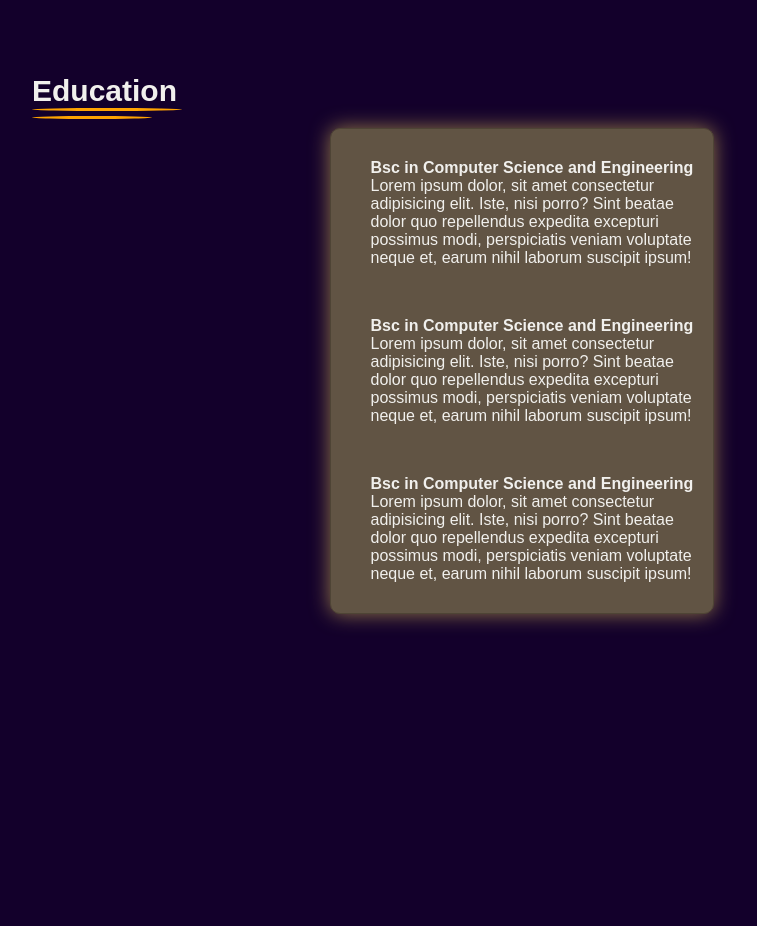
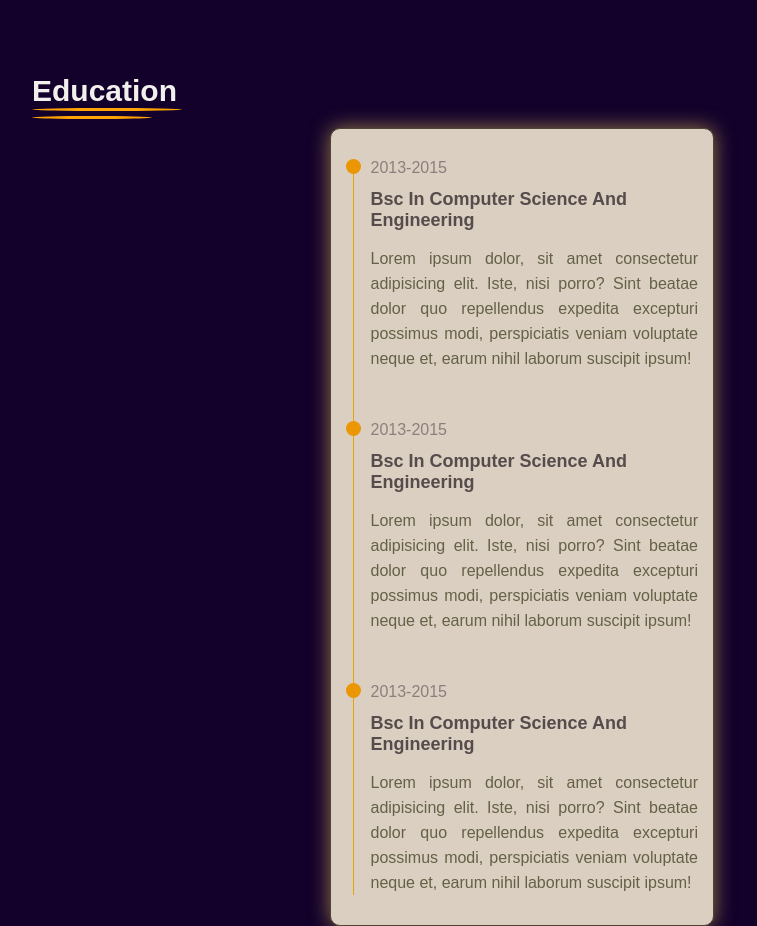
Before and after one commit to KoheliAkter/Portfolio, a plain HTML site: page About.html in a window 1280 px wide. Shown: the part 1460-2386 px from the top of the page, without its empty margins (93-850 px from the left). Before the commit the page ends 2174 px from the top, so only its background shows below. Drawn offline with Linux system fonts and the light colour scheme.

Commit message:
about section done

```diff
--- a/About.html
+++ b/About.html
@@ -137,11 +137,11 @@
                                 <div class="circle-dot"></div>
 
                                 <h3 class="timeline-date">
-                                    <i class="fa fa-calender"></i>
+                                    <i class="fa fa-calendar"></i>2013-2015
 
                                 </h3>
                                 <h4 class="timeline-title">Bsc in Computer Science and Engineering</h4>
-                                <p>
+                                <p class="timeline-text">
                                     Lorem ipsum dolor, sit amet consectetur adipisicing elit. Iste, nisi porro? Sint beatae dolor quo repellendus expedita excepturi possimus modi, perspiciatis veniam voluptate neque et, earum nihil laborum suscipit ipsum!
                                 </p>
                             </div>
@@ -150,11 +150,11 @@
                                 <div class="circle-dot"></div>
 
                                 <h3 class="timeline-date">
-                                    <i class="fa fa-calender"></i>
+                                    <i class="fa fa-calendar"></i>2013-2015
 
                                 </h3>
                                 <h4 class="timeline-title">Bsc in Computer Science and Engineering</h4>
-                                <p>
+                                <p class="timeline-text">
                                     Lorem ipsum dolor, sit amet consectetur adipisicing elit. Iste, nisi porro? Sint beatae dolor quo repellendus expedita excepturi possimus modi, perspiciatis veniam voluptate neque et, earum nihil laborum suscipit ipsum!
                                 </p>
                             </div>
@@ -163,11 +163,11 @@
                                 <div class="circle-dot"></div>
 
                                 <h3 class="timeline-date">
-                                    <i class="fa fa-calender"></i>
+                                    <i class="fa fa-calendar"></i>2013-2015
 
                                 </h3>
                                 <h4 class="timeline-title">Bsc in Computer Science and Engineering</h4>
-                                <p>
+                                <p class="timeline-text">
                                     Lorem ipsum dolor, sit amet consectetur adipisicing elit. Iste, nisi porro? Sint beatae dolor quo repellendus expedita excepturi possimus modi, perspiciatis veniam voluptate neque et, earum nihil laborum suscipit ipsum!
                                 </p>
                             </div>
--- a/style.css
+++ b/style.css
@@ -361,7 +361,7 @@ body{
     margin-left: 50%;
     margin-bottom: 30px;
 
-    background-color: rgb(97, 84, 68);
+    background-color: #dacfc0;
     padding: 30px 15px;
     border: 1px solid #4e4435;
     border-radius: 10px;
@@ -379,3 +379,45 @@ body{
 .timeline .timeline-items:last-child{
     padding-bottom: 0;
 }
+
+.timeline .timeline-items::before{
+    content: '';
+    width: 1px;
+    position: absolute;
+    height: 100%;
+    left: 7px;
+    top: 0;
+    background-color: #e8a109;
+}
+
+.timeline .circle-dot{
+    position: absolute;
+    left: 0;
+    top: 0;
+    height: 15px;
+    width: 15px;
+    border-radius: 50%;
+    background-color: #ea9605;
+}
+
+.timeline .timeline-date{
+    font-weight: 400;
+    font-size: 16px;
+    margin-bottom: 12px;
+    color: rgb(142, 125, 125);
+}
+
+.timeline .timeline-title{
+    font-weight: 700;
+    font-size: 18px;
+    margin-bottom: 15px;
+    text-transform: capitalize;
+    color: rgb(86, 76, 76);
+}
+
+.timeline .timeline-text{
+    line-height: 25px;
+    font-size: 16px;
+    text-align: justify;
+    color: #646146;
+}
```
